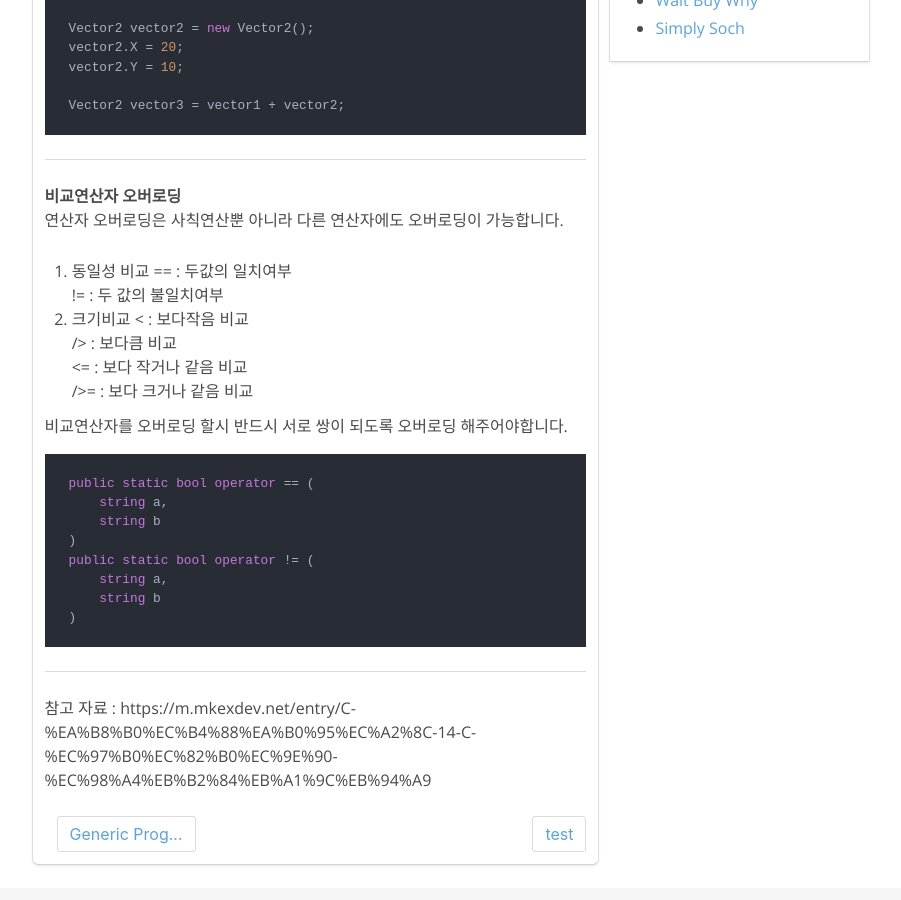
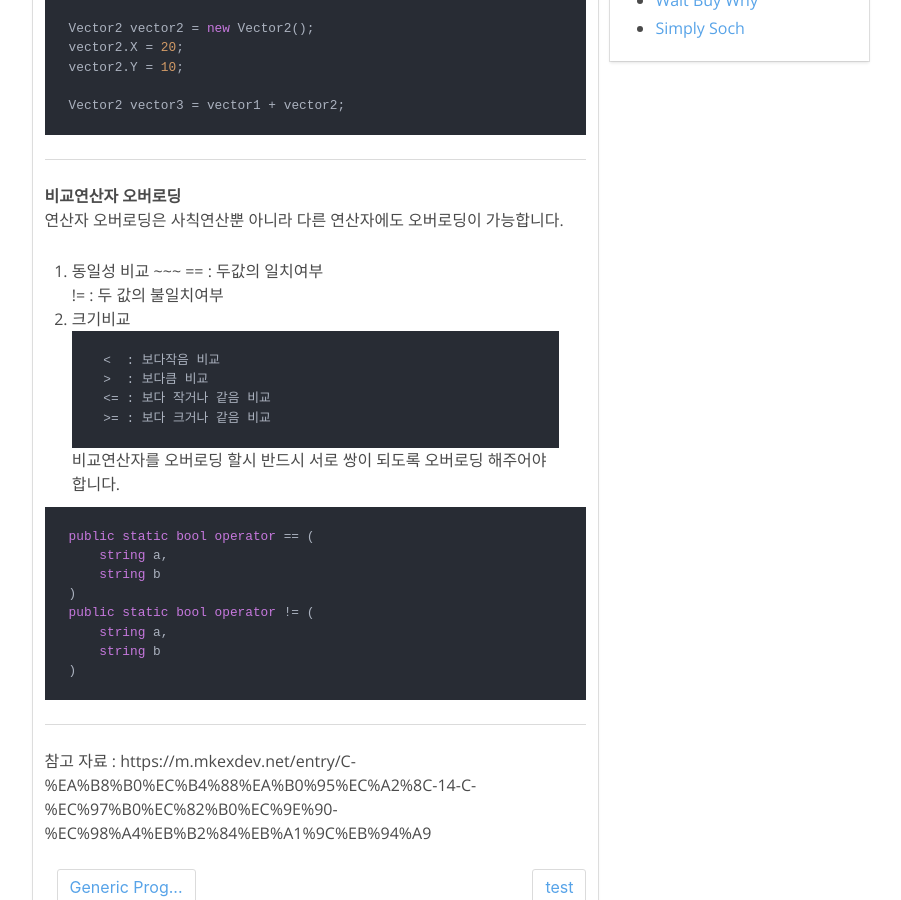
Before and after one commit to ptt0313/ptt0313.github.io, a Jekyll site: the page built from _posts/2024-07-04-Class11th-Operator Overloading.markdown, in a window 1280 px wide and 900 px high, scrolled down 965 px. Shown: the whole window, without its empty margins (183-1084 px from the left). Built offline with Jekyll 4.4.1, drawn with Linux system fonts in a browser that asks for light colours; comment, search, counter and statistics services are not loaded.

```diff
--- a/_posts/2024-07-04-Class11th-Operator Overloading.markdown
+++ b/_posts/2024-07-04-Class11th-Operator Overloading.markdown
@@ -48,15 +48,17 @@ Vector2 vector3 = vector1 + vector2;
 
 연산자 오버로딩은 사칙연산뿐 아니라 다른 연산자에도 오버로딩이 가능합니다.
 1. 동일성 비교
+~~~
     == : 두값의 일치여부
     != : 두 값의 불일치여부
 
 1. 크기비교
+~~~
     <  : 보다작음 비교
-    />  : 보다큼 비교
+    >  : 보다큼 비교
     <= : 보다 작거나 같음 비교
-    />= : 보다 크거나 같음 비교
-
+    >= : 보다 크거나 같음 비교
+~~~
 비교연산자를 오버로딩 할시 반드시 서로 쌍이 되도록 오버로딩 해주어야합니다.
 
 ~~~c#
```
